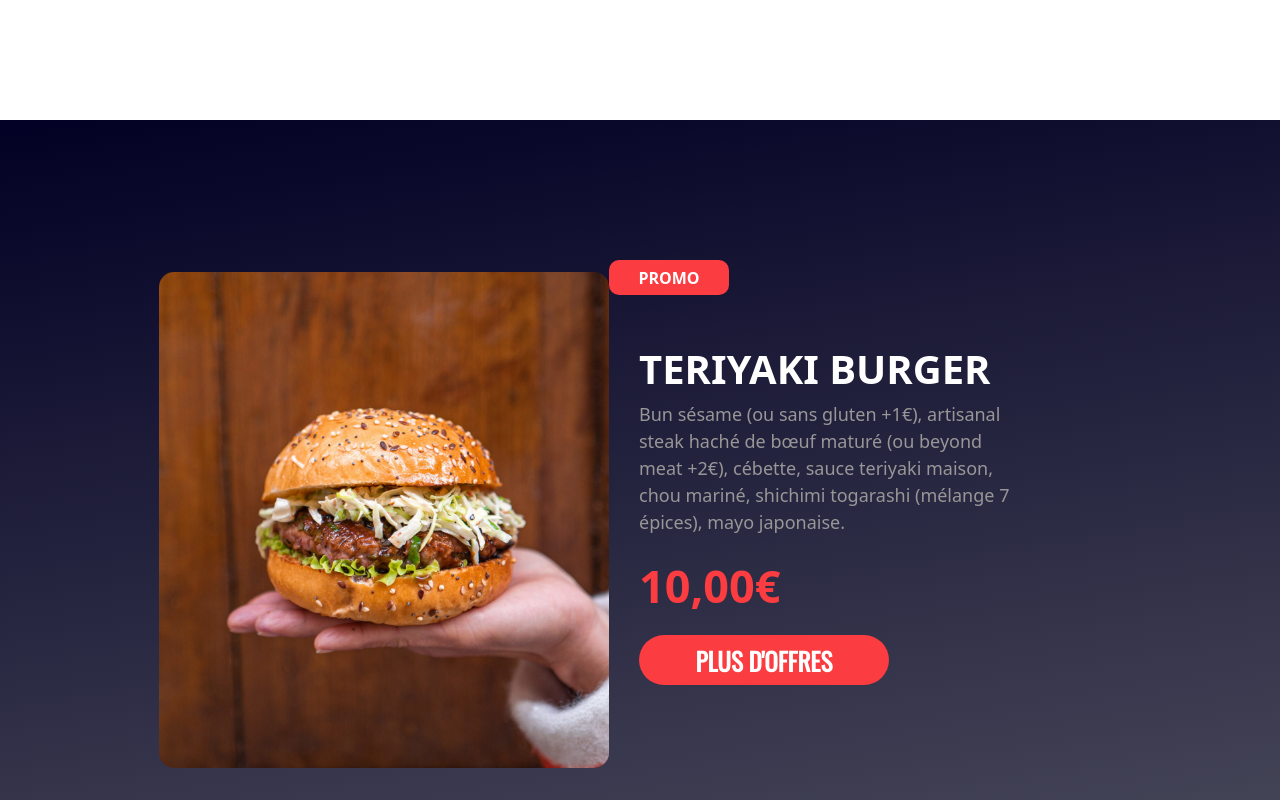
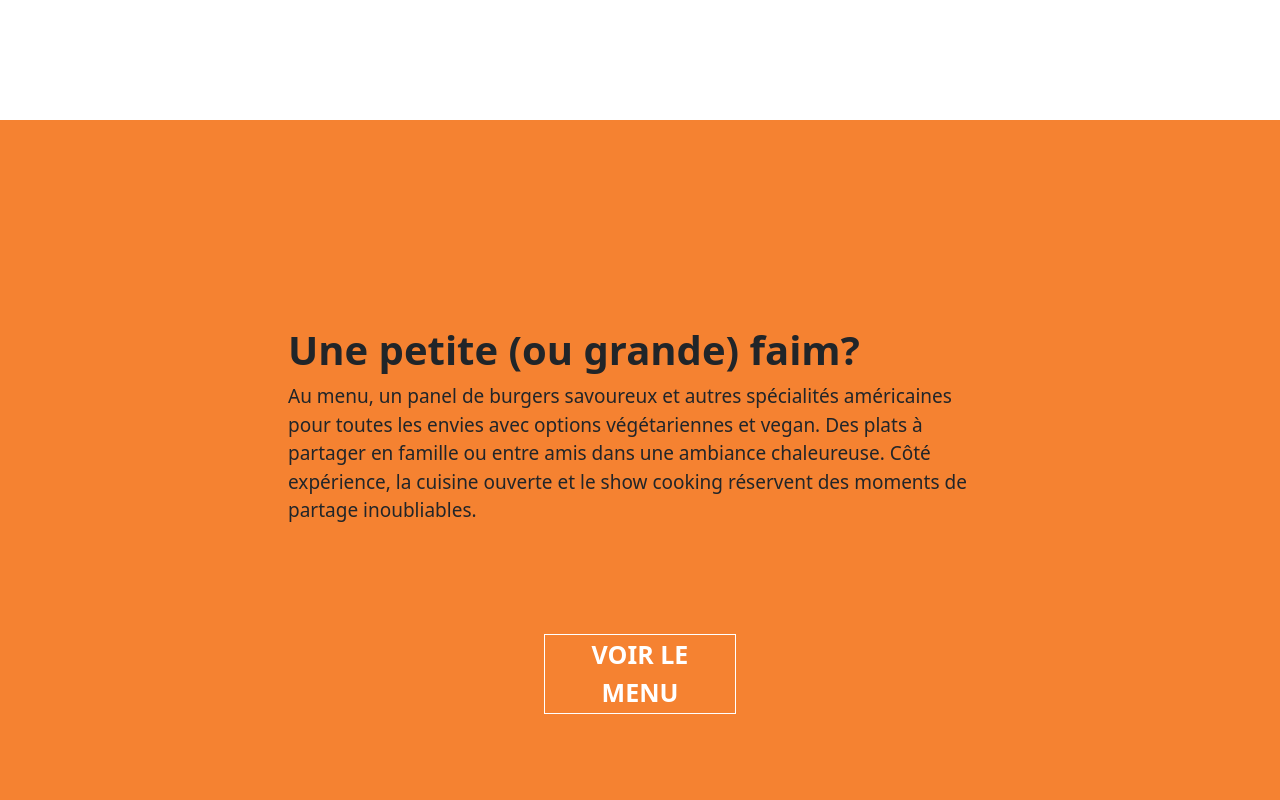
Before and after one commit to Rashaann/burger_fe, a Next.js app: page / in a window 1280 px wide. Shown: the part 1680-2480 px from the top of the page. Built offline with nearby package versions, Linux system fonts and the light colour scheme; a web font is replaced by a local one.

Commit message:
About, Home and Footer styling updated

```diff
--- a/components/Footer.jsx
+++ b/components/Footer.jsx
@@ -13,7 +13,7 @@ function Footer() {
       <div className={styles.container}>
         <div className={styles.subContainer}>
           <h3 className={styles.logo}>BURGER</h3>
-          <p>Les meilleurs burgers de Paris</p>
+          <p style={{cursor: 'auto'}}>Les meilleurs burgers de Paris</p>
           <div className={styles.subContainer2}>
             <p className={styles.text}><AiFillFacebook size={25} color='rgb(245, 130, 49)' /> facebook</p>
             <p className={styles.text}><AiOutlineTwitter size={30} color='rgb(245, 130, 49)' /> twitter</p>
@@ -24,7 +24,7 @@ function Footer() {
 
         <div className={styles.subContainer}>
           <h3 className={styles.title}>Contacts</h3>
-          <p>Envie de nous poser vos questions? Contactez-nous!</p>
+          <p style={{cursor: 'auto'}}>Envie de nous poser vos questions? Contactez-nous!</p>
           <div className={styles.subContainer2}>
             <p className={styles.text}><GiPositionMarker size={25} color='rgb(245, 130, 49)' />Position</p>
             <p className={styles.text}><BsFillPhoneFill size={25} color='rgb(245, 130, 49)' />0612345678</p>
--- a/components/Home.jsx
+++ b/components/Home.jsx
@@ -147,6 +147,8 @@ function Home() {
           </div>
 
         </div>
+
+
         <div className={styles.about} data-aos="fade" data-aos-duration="2000">
           <div>
             <img src='burger6.png' width={370} style={{borderRadius: 20}} />
@@ -165,6 +167,20 @@ function Home() {
           </div>
         </div>
 
+
+        <div className={styles.menu}>
+          <div className={styles.menuContent} data-aos="fade-zoom-in" data-aos-delay="1000">
+            <div>
+              <h2 className={styles.h2}>Une petite (ou grande) faim?</h2>
+              <p className={styles.textMenu}>Au menu, un panel de burgers savoureux et autres spécialités américaines pour toutes les envies avec options végétariennes et vegan. Des plats à partager en famille ou entre amis dans une ambiance chaleureuse. Côté expérience, la cuisine ouverte et le show cooking réservent des moments de partage inoubliables.  </p>
+            </div>
+            <button
+              className={styles.seeMenuBtn}
+              onClick={() => Router.push('/menu')}>VOIR LE MENU</button>
+          </div>
+        </div>
+
+
         <div className={styles.specialOffersContainer}>
           <div className={styles.specialOffers} data-aos="fade-right">
             <div>
@@ -178,7 +194,7 @@ function Home() {
                 <p className={styles.text}>Bun sésame (ou sans gluten +1€), artisanal steak haché de bœuf maturé (ou beyond meat +2€), cébette, sauce teriyaki maison, chou mariné, shichimi togarashi (mélange 7 épices), mayo japonaise.</p>
                 <p className={styles.price}>10,00€</p>
                 <button
-                  className={styles.seeMenuBtn}
+                  className={styles.seeMoreBtn}
                   onClick={() => Router.push('/specialOffers')}>PLUS D'OFFRES</button>
               </div>
             </div>
@@ -196,7 +212,7 @@ function Home() {
                 <p className={styles.text}>Ce burger est un hommage culinaire au pays niçois et à sa gastronomie.</p>
                 <p className={styles.price}>9,00€</p>
                 <button
-                  className={styles.seeMenuBtn}
+                  className={styles.seeMoreBtn}
                   onClick={() => Router.push('/specialOffers')}>PLUS D'OFFRES</button>
               </div>
             </div>
--- a/styles/Footer.module.css
+++ b/styles/Footer.module.css
@@ -3,7 +3,7 @@
     flex-direction: column;
     justify-content: space-around;
     width: 100vw;
-    min-height: 45vh;
+    min-height: 65vh;
 }
 
 
@@ -11,11 +11,13 @@
     color: rgb(245, 130, 49);
     font-weight: bold;
     height: 7vh;
+    cursor: auto;
 }
 
 .title {
     color: rgb(245, 130, 49);
     height: 7vh;
+    cursor: auto;
 }
 
 
@@ -42,6 +44,7 @@
 .signature {
     display: flex;
     justify-content: center;
+    cursor: auto;
 }
 
 .text {
@@ -49,6 +52,7 @@
     align-items: center;
     cursor: pointer;
     height: 30px;
+    cursor: auto;
 }
 
 
@@ -137,6 +141,7 @@
 }
 
 .subscribeBtn {
+    transition: all 0.7s ease-in;
     background-color: rgb(245, 130, 49);
     color: white;
     width: 17vw;
@@ -154,5 +159,5 @@
     border-radius: 20px;
 
 
-    transition: all 0.7s ease;
+    transition: all 0.7s ease-out;
 }
--- a/styles/Home.module.css
+++ b/styles/Home.module.css
@@ -6,7 +6,6 @@
   min-height: 100vh;
   width: 100vw;
   cursor:url(https://res.cloudinary.com/dldeqai4u/image/upload/v1689200660/burger/icons8-burger-64_ko0njq.png), auto;
-
 }
 
 .container {
@@ -37,6 +36,7 @@
 .title {
   font-size: 60px;
   font-weight: bold;
+  cursor: auto;
 }
 
 
@@ -81,28 +81,32 @@
 .h2{
   font-size: 45px;
   font-weight: bold;
+  cursor: auto;
 }
 
 .text {
   color: rgb(152, 150, 150);
   width: 30vw;
   font-size: 18px;
+  cursor: auto;
 }
 
 .subText {
   font-size: 14px;
   width: 30vw;
+  cursor: auto;
 }
 
 .price {
   font-size: 45px;
   font-weight: 900;
-  color: rgb(251, 60, 64);
+  color: rgb(245, 130, 49);
+  cursor: auto;
 }
 
 .seeMoreBtn{
   transition: 300ms ease-out;
-  background-color: rgb(251, 60, 64);
+  background-color: rgb(245, 130, 49);
   width: 250px;
   height: 50px;
   border-radius: 25px;
@@ -127,6 +131,63 @@
   font-weight: bold;
   color: black;
   font-family: 'Oswald';
+}
+
+
+
+
+/* MENU SECTION */
+.menu {
+  display: flex;
+  justify-content: center;
+  align-items: center;
+  background-color: rgb(245, 130, 49);
+  width: 100vw;
+  height: 100vh;
+}
+
+.menuContent {
+  display: flex;
+  flex-direction: column;
+  justify-content: space-around;
+  align-items: center;
+  /* background-color: white; */
+  width: 55vw;
+  height: 60vh;
+}
+
+.textMenu {
+  font-size: 19px;
+  cursor: auto;
+}
+
+.seeMenuBtn {
+  transition: 300ms ease-in;
+  border: 1px solid white;
+  background-color: rgb(245, 130, 49);
+  width: 15vw;
+  height: 10vh;
+  cursor: pointer;
+
+
+  font-size: 25px;
+  font-weight: bold;
+  color: white;
+}
+
+
+.seeMenuBtn:hover{
+  transition: 300ms ease-out;
+  border: none;
+  background-color: black;
+  width: 15vw;
+  height: 10vh;
+  cursor: pointer;
+
+
+  font-size: 25px;
+  font-weight: bold;
+  color: rgb(245, 130, 49);
 }
 
 
@@ -157,7 +218,7 @@
   display: flex;
   justify-content: center;
   align-items: center;
-  background-color: rgb(251, 60, 64);
+  background-color: rgb(245, 130, 49);
   color: white;
   width: 120px;
   height: 35px;
@@ -176,33 +237,5 @@
 
 .h2{
   font-size: 40px;
+  cursor: auto;
 }
-
-.seeMenuBtn{
-  transition: 300ms ease-out;
-  background-color: rgb(251, 60, 64);
-  width: 250px;
-  height: 50px;
-  border-radius: 25px;
-  border-width: 0px;
-  cursor: pointer;
-  font-size: 25px;
-  font-weight: bold;
-  color: white;
-  font-family: 'Oswald';
-}
-
-
-.seeMenuBtn:hover{
-  transition: 300ms ease-in;
-  background-color: white;
-  width: 250px;
-  height: 50px;
-  border-radius: 25px;
-  border: 1px solid black;
-  cursor: pointer;
-  font-size: 25px;
-  font-weight: bold;
-  color: black;
-  font-family: 'Oswald';
-}
```
Also changed, not shown: components/About.jsx (+25 -7 lines), public/menu-font.jpg (added).
